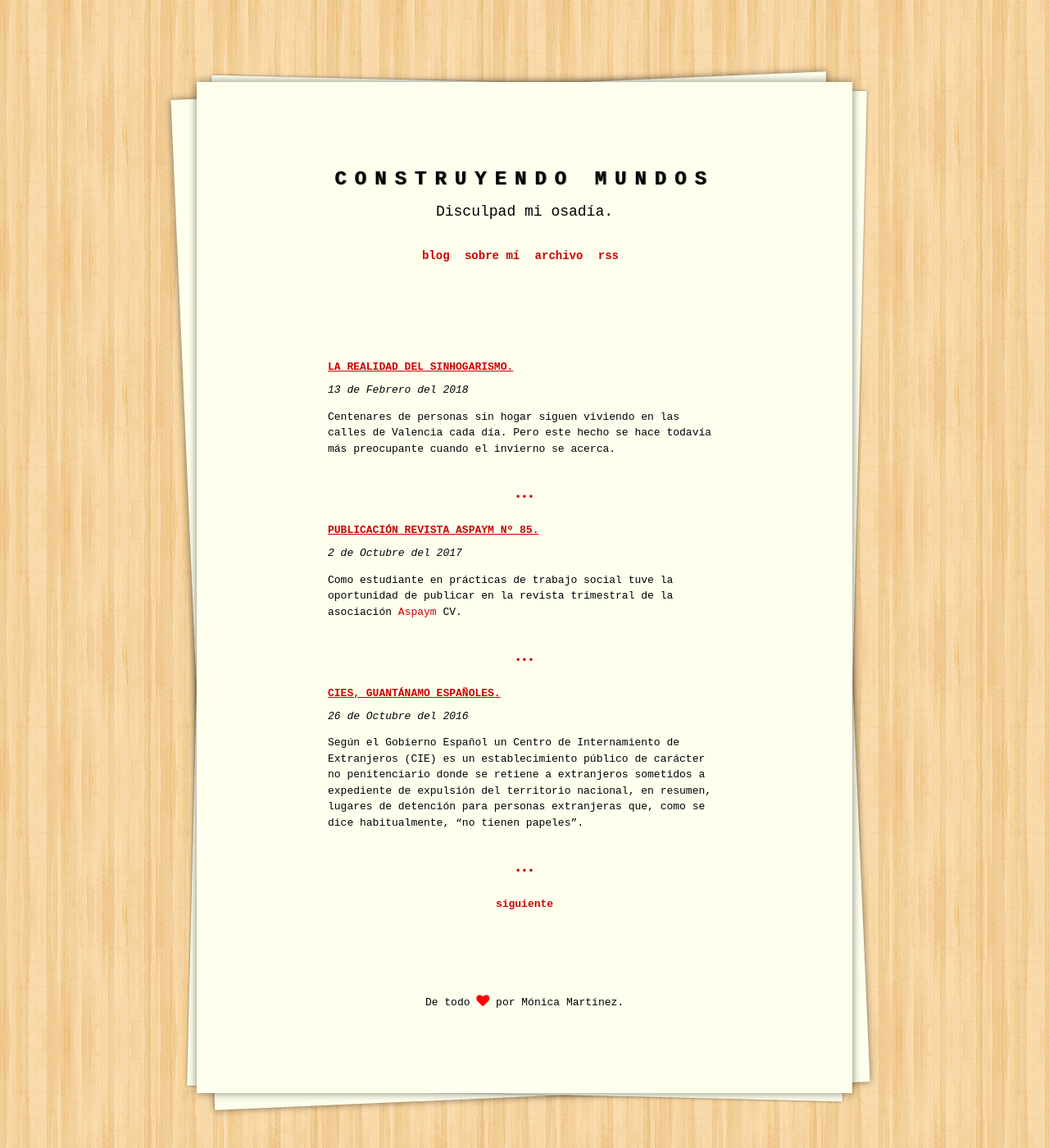
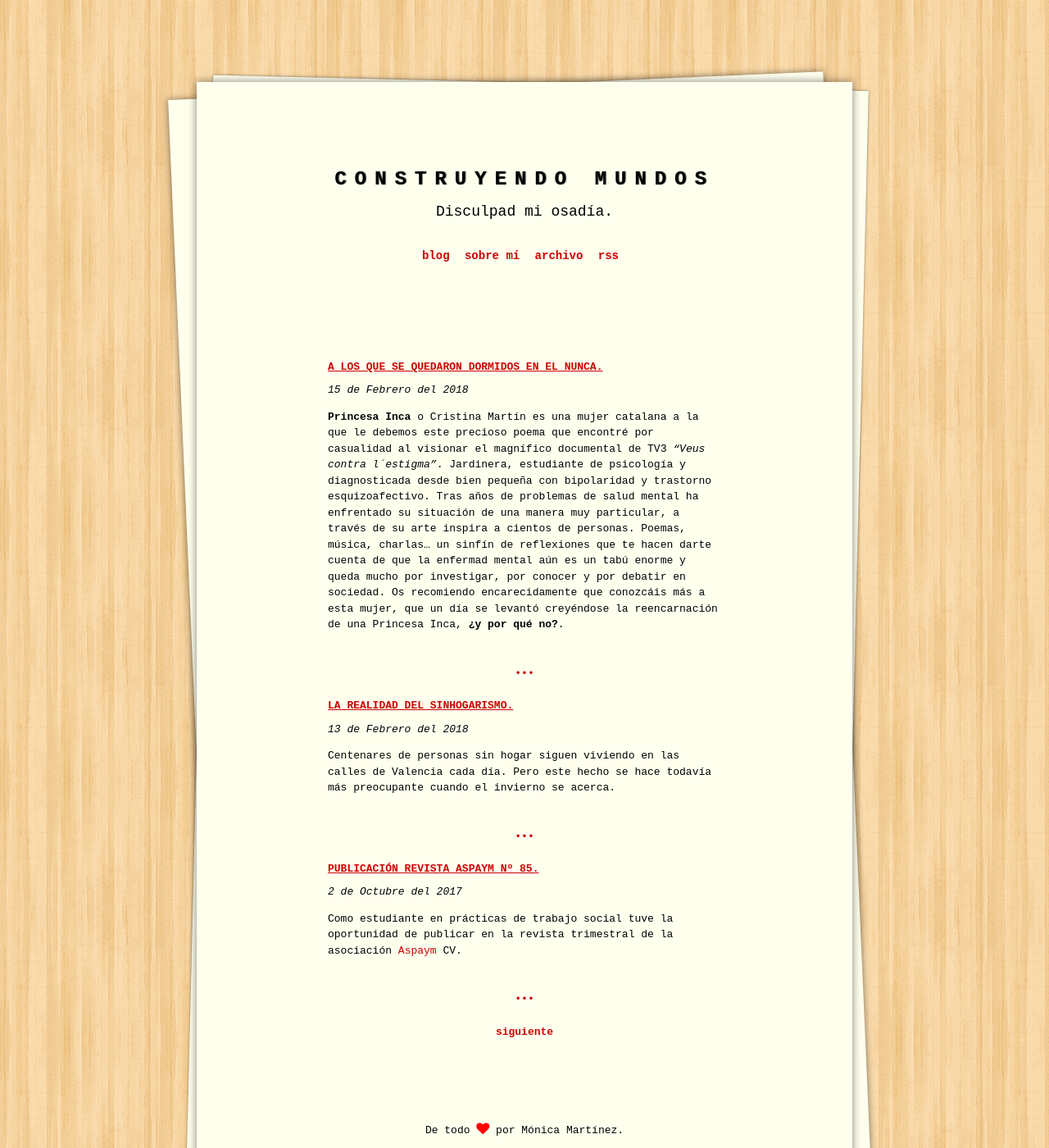
Before and after one commit to monimarlo/monimarlo.github.io, a Jekyll site: the page built from index.html, in a window 1280 px wide and 1400 px high. Shown: the whole window at 82% size. Built offline with Jekyll 4.4.1, drawn with Linux system fonts in a browser that asks for light colours; nearby versions of some CDN libraries; the list of posts is cut into pages by our own code.

Commit message:
subir entrada a los que se quedaron dormidos en el nunca y cambiar libros por literatura

```diff
--- /dev/null
+++ b/_posts/2018-02-15-dormidos-nunca.md
@@ -0,0 +1,69 @@
+---
+layout: post
+title: A los que se quedaron dormidos en el nunca.
+date: 2018-02-15 19:30:00
+category: literatura
+permalink: blog/dormidos-nunca
+published: true
+---
+
+**Princesa Inca** o Cristina Martín es una mujer catalana a la que le debemos este precioso poema que encontré por casualidad al visionar el magnífico documental de TV3 *“Veus contra l´estigma”*.
+Jardinera, estudiante de psicología y diagnosticada desde bien pequeña con bipolaridad y trastorno esquizoafectivo.
+Tras años de problemas de salud mental ha enfrentado su situación de una manera muy particular, a través de su arte inspira a cientos de personas. Poemas, música, charlas… un sinfín de reflexiones que te hacen darte cuenta de que la enfermad mental aún es un tabú enorme y queda mucho por investigar, por conocer y por debatir en sociedad.
+Os recomiendo encarecidamente que conozcáis más a esta mujer, que un día se levantó creyéndose la reencarnación de una Princesa Inca, **¿y por qué no?**.
+
+## A los que se quedaron dormidos en el nunca (Princesa Inca)
+
+> A los que se quedaron dormidos en el nunca,
+> a los que sueñan sus verdades y se las niegan,
+> a los que tienen mucho miedo
+> y lloran por cualquier cosa
+> y se ocultan la cara de vergüenza.
+> A los tímidos,
+> a los solos, a los raros,
+> a los que dudan y dudan
+> y les llaman inmaduros, débiles.
+> A los que duermen en la fría cama del psiquiátrico,
+> a las madres que cogen la mano de su hijo ingresado.
+> Os digo: que no nos vendan verdades, que la verdad no existe.
+> La Verdad y la Razón son creaciones del ser humano,
+> para doler, para medir.
+> Hay que luchar contra el silencio y la ignorancia,
+> no somos enfermos.
+> ¿Quién tiene la verdad absoluta, la realidad absoluta?
+> ¡Que la muestre, que la enseñe si puede!
+> ¡Es mentira, mentira, no existe!
+> A los que llevan cicatrices por haberse rajado las venas,
+> a los que consiguieron no rajárselas.
+> A los que están paralizados de angustia,
+> paralizados para ser, amar, soñar.
+> A los que llaman vagos, idiotas, locos, débiles.
+> No escuchéis la voz de los que viven sólo para tener.
+> A los que por ansiedad fuman dos paquetes diarios.
+> A los que no son sociables, ni aptos, ni lúcidos,
+> ni extrovertidos, ni empáticos, ni asertivos, ni normales.
+> A los que nunca superarán un test psicotécnico,
+> a los que llevan medicación en el bolso y el monedero vacío,
+> a los que están atados ahora a una cama y no nos oyen.
+> A los psiquiatras que abrazan a sus pacientes
+> y pidieron alguna vez consejo al que llamaron esquizofrénico.
+> A los que tenemos certificado de disminución
+> y leemos a Lorca y a Nietzsche y lo que haga falta.
+> A los que no soportaron el túnel y se fueron para siempre,
+> a los que atravesamos cada día el túnel
+> agarrados aunque sea a las paredes negras.
+> A todos los que saben o quieren escucharnos
+> y no se fían sólo de los manuales, libros, tesis,
+> estudios y estadísticas.
+> A los psicólogos que dan besos.
+> A los que ya hemos transitado por el infierno y el cielo
+> y no queremos volver más allí.
+> Y sobre todo,
+> a todas esas pupilas dilatadas de tanta química
+> que miran aturdidas y absortas
+> pero tienen la luz más hermosa.
+> A todos os digo:
+> «No existe la locura sino gente que sueña despierta».
+
+
+<iframe height="360" src="https://www.youtube.com/embed/PKyTHpUhoHE" frameborder="0" allow="autoplay; encrypted-media" allowfullscreen></iframe>
```
Also changed, not shown: _posts/2016-05-23-hablemos-de-anna-frank.md (+1 -1 lines), _posts/2016-06-10-hablemos-de-oliver-sacks.md (+1 -1 lines).
